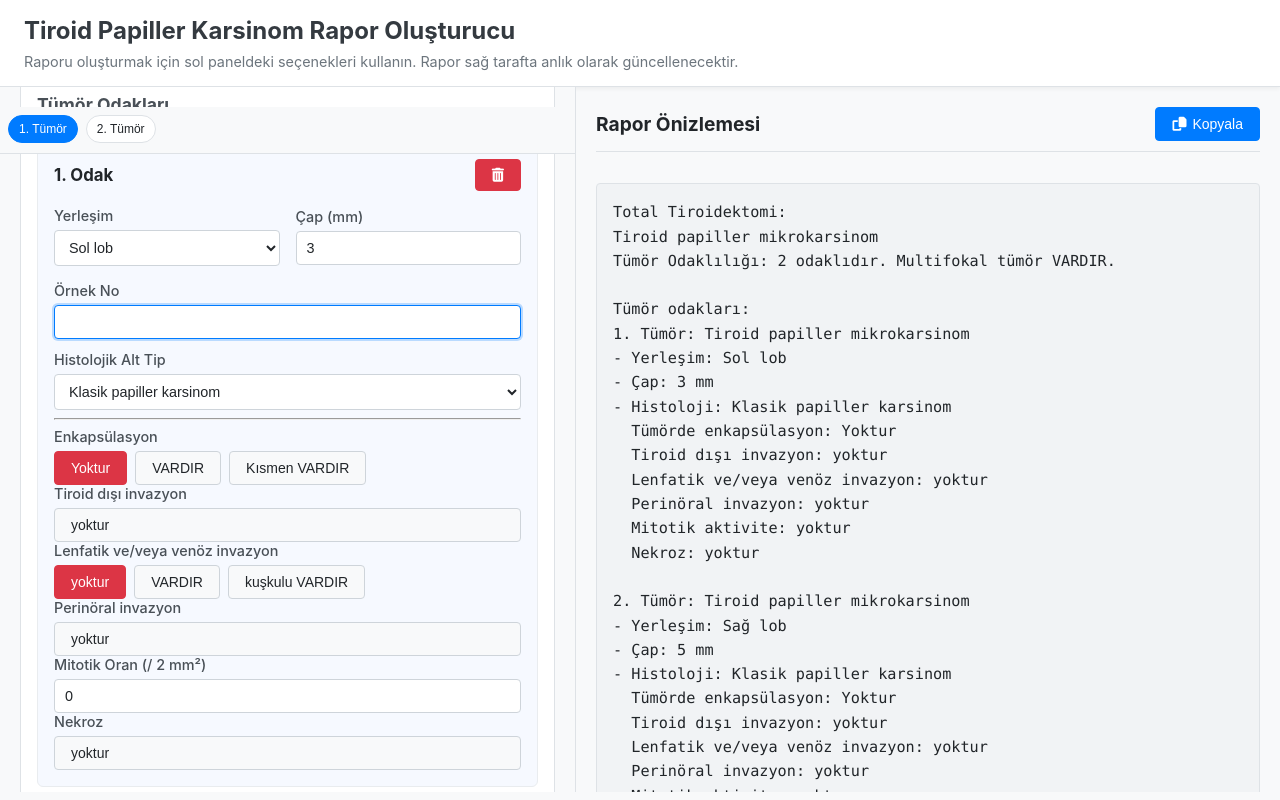
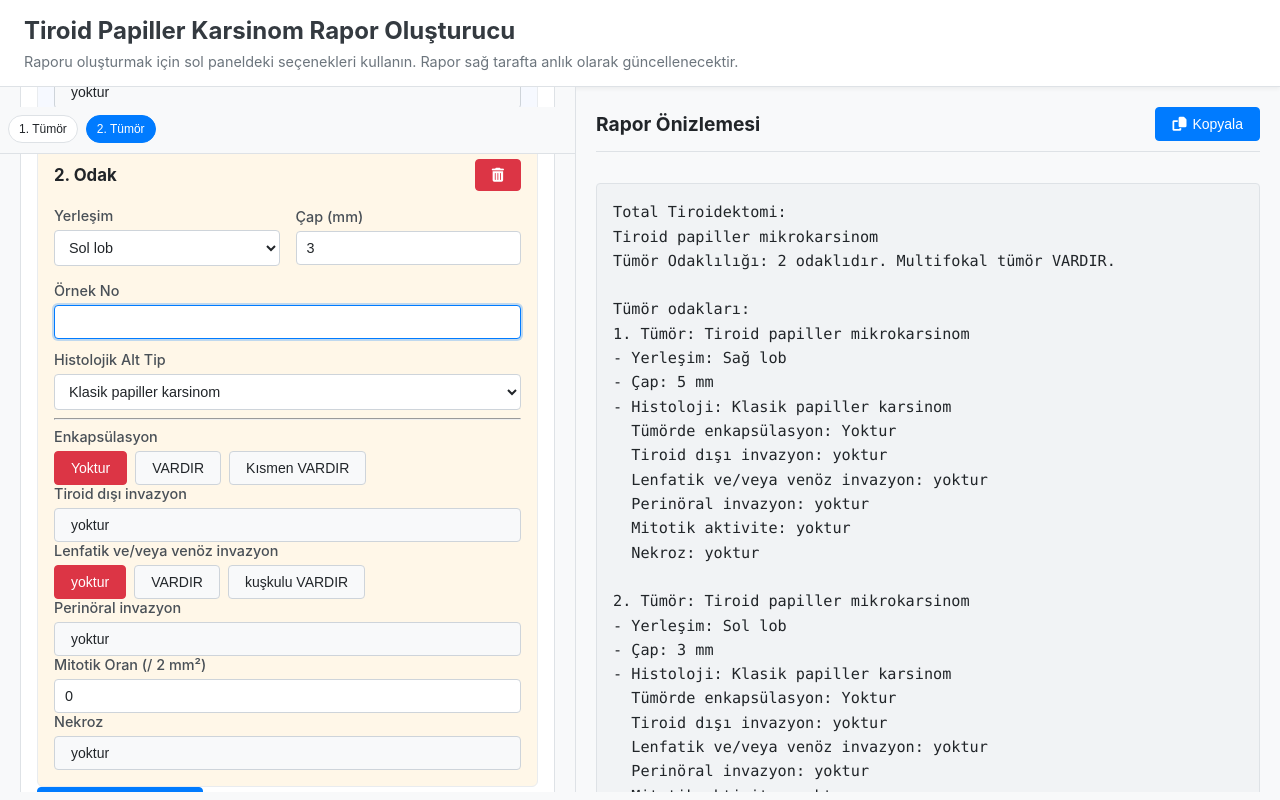
Before and after one commit to metinciris/Tiroid-papiller-raporlama, a plain HTML site: page index.html in a window 1280 px wide. Both pictures are taken after a click on the button "Tümör Odağı Ekle". Drawn offline with Linux system fonts and the light colour scheme.

Commit message:
Update index.html
“Tümör Odağı Ekle” ile yeni odak sona (3., 4., …) eklenir ama sol panel otomatik o karta kayar ve üst bardaki ilgili kutu aktif olur. “Örnek No” boş başlar. Alternatif zemin rengi sürer.

```diff
--- a/index.html
+++ b/index.html
@@ -1,17 +1,18 @@
 <!doctype html>
 <html lang="tr">
   <head>
-    <meta charset="UTF-8" />
-    <meta name="viewport" content="width=device-width, initial-scale=1.0" />
+    <meta charset="UTF-8"/>
+    <meta name="viewport" content="width=device-width, initial-scale=1.0"/>
     <title>Tiroid Papiller Karsinom Rapor Oluşturucu</title>
-    <link rel="stylesheet" href="https://cdnjs.cloudflare.com/ajax/libs/font-awesome/6.4.0/css/all.min.css" />
+    <link rel="stylesheet" href="https://cdnjs.cloudflare.com/ajax/libs/font-awesome/6.4.0/css/all.min.css"/>
     <style>
       :root{
         --background-color:#f8f9fa; --panel-background:#ffffff; --text-color:#212529;
         --primary-color:#007bff; --primary-hover-color:#0056b3; --border-color:#dee2e6;
         --input-background:#ffffff; --button-background:#f8f9fa; --button-hover-background:#e2e6ea;
-        --danger-color:#dc3545; --danger-hover-color:#c82333; --font-family:-apple-system,BlinkMacSystemFont,'Segoe UI',Roboto,'Helvetica Neue',Arial,sans-serif;
+        --danger-color:#dc3545; --danger-hover-color:#c82333;
         --focus-a:#f6f9ff; --focus-b:#fff7e8;
+        --font-family:-apple-system,BlinkMacSystemFont,'Segoe UI',Roboto,'Helvetica Neue',Arial,sans-serif;
       }
       *{box-sizing:border-box}
       body{margin:0;background:var(--background-color);color:var(--text-color);font-family:var(--font-family)}
@@ -25,14 +26,14 @@
       #report-container{width:55%;display:flex;flex-direction:column}
       .report-header{display:flex;justify-content:space-between;align-items:center;margin-bottom:16px;padding-bottom:10px;border-bottom:1px solid var(--border-color)}
       .report-header h2{margin:0;font-size:1.2em}
-      #report-preview{flex-grow:1;background:#f1f3f5;color:var(--text-color);border-radius:4px;padding:16px;font-family:'SFMono-Regular',Consolas,'Liberation Mono',Menlo,Courier,monospace;font-size:.95em;line-height:1.6;white-space:pre-wrap;word-wrap:break-word;border:1px solid var(--border-color)}
+      #report-preview{flex-grow:1;background:#f1f3f5;border:1px solid var(--border-color);border-radius:4px;padding:16px;font-family:'SFMono-Regular',Consolas,'Liberation Mono',Menlo,Courier,monospace;font-size:.95em;line-height:1.6;white-space:pre-wrap}
       .control-group{margin-bottom:24px;padding:16px;border:1px solid var(--border-color);border-radius:8px;background:var(--panel-background)}
       .control-group h3{margin:0 0 16px 0;font-size:1.1em;color:#495057;padding-bottom:10px;border-bottom:1px solid var(--border-color)}
       .form-row{display:flex;flex-wrap:wrap;gap:16px;margin-bottom:12px;align-items:center}
       .form-field{flex:1;min-width:150px;display:flex;flex-direction:column}
       .form-field.small{min-width:100px;flex:.5}
       .form-field label{margin-bottom:6px;font-size:.9em;color:#495057;font-weight:500}
-      input[type='text'],input[type='number'],select,textarea{width:100%;background:var(--input-background);color:var(--text-color);border:1px solid #ced4da;padding:8px 10px;border-radius:4px;font-size:.9em;transition:border-color .2s,box-shadow .2s}
+      input[type="text"],input[type="number"],select,textarea{width:100%;background:var(--input-background);color:var(--text-color);border:1px solid #ced4da;padding:8px 10px;border-radius:4px;font-size:.9em;transition:border-color .2s,box-shadow .2s}
       input:focus,select:focus,textarea:focus{outline:none;border-color:var(--primary-color);box-shadow:0 0 0 2px rgba(0,123,255,.25)}
       button{background:var(--button-background);color:var(--text-color);border:1px solid #ced4da;padding:8px 16px;border-radius:4px;cursor:pointer;font-size:14px;transition:background-color .2s,border-color .2s;display:inline-flex;align-items:center;gap:6px}
       button:hover{background:var(--button-hover-background);border-color:#adb5bd}
@@ -43,15 +44,15 @@
       .toggle-buttons{display:flex;flex-wrap:wrap;gap:8px}
       .toggle-btn{background:var(--button-background);border:1px solid #ced4da}
       .toggle-btn.active{background:var(--danger-color);border-color:var(--danger-color);color:#fff}
-      .tumor-focus{border:1px solid #e9ecef;padding:16px;margin-top:16px;border-radius:6px;position:relative}
+      .tumor-focus{border:1px solid #e9ecef;padding:16px;margin-top:16px;border-radius:6px}
       .tumor-focus.focus-a{background:var(--focus-a)} .tumor-focus.focus-b{background:var(--focus-b)}
       .tumor-focus-header{display:flex;justify-content:space-between;align-items:center;margin-bottom:16px}
       .tumor-focus-header h4{margin:0;font-size:1.05em}
       .checkbox-group{display:flex;flex-direction:column;gap:8px}
       .checkbox-wrapper{display:flex;align-items:center;gap:8px}
-      .checkbox-wrapper input[type='checkbox']{width:16px;height:16px}
-      .checkbox-wrapper label{margin:0;font-weight:normal;color:var(--text-color)}
-      /* Sticky üst bar ve sekmeler */
+      .checkbox-wrapper input[type="checkbox"]{width:16px;height:16px}
+      .checkbox-wrapper label{margin:0}
+      /* Sticky üst bar */
       .topbar{position:sticky;top:0;z-index:5;background:#f8f9fa;padding:8px 8px 10px;border-bottom:1px solid var(--border-color);margin:-20px -20px 12px -20px}
       .tumor-tabs{display:flex;flex-wrap:wrap;gap:8px}
       .tumor-tab{border:1px solid var(--border-color);padding:6px 10px;border-radius:999px;background:#fff;font-size:12px;cursor:pointer}
@@ -73,9 +74,7 @@
         <div id="report-container" class="panel">
           <div class="report-header">
             <h2>Rapor Önizlemesi</h2>
-            <button id="copy-report-btn" title="Raporu Kopyala">
-              <i class="fa-solid fa-copy"></i> Kopyala
-            </button>
+            <button id="copy-report-btn" title="Raporu Kopyala"><i class="fa-solid fa-copy"></i> Kopyala</button>
           </div>
           <pre id="report-preview"></pre>
         </div>
@@ -83,7 +82,7 @@
     </div>
 
     <script>
-      // --- STATE ---
+      // ------------ STATE ------------
       let state = {
         specimenType: 'Total Tiroidektomi',
         tumors: [{
@@ -104,7 +103,8 @@
         globalFindings: { surgicalMargins: false },
         lymphNodes: [],
         backgroundThyroid: ['Nodüler guatr'],
-        freeNote: ''
+        freeNote: '',
+        activeTumorId: 1
       };
 
       const HISTOLOGIC_SUBTYPES = [
@@ -115,12 +115,12 @@
         'Nodüler guatr','Fokal lenfositik tiroidit','Yaygın lenfositik tiroidit','Hashimoto tiroiditi','Kolloidden zengin'
       ];
 
-      // --- DOM ---
+      // ------------ DOM ------------
       const controlsPanel = document.getElementById('controls-panel');
       const reportPreview = document.getElementById('report-preview');
       const copyReportBtn = document.getElementById('copy-report-btn');
 
-      // --- UTILS ---
+      // ------------ UTILS ------------
       function createElement(tag, opts){
         const el = document.createElement(tag);
         if (opts && 'className' in opts) el.className = opts.className;
@@ -129,22 +129,31 @@
         if (opts && 'id' in opts) el.id = opts.id;
         return el;
       }
-
       function topbarHeight(){
         const tb = document.querySelector('.topbar');
         return tb ? tb.offsetHeight : 0;
       }
-
       function scrollChildToTop(container, child){
         if (!container || !child) return;
         const cTop = container.getBoundingClientRect().top;
         const offset = child.getBoundingClientRect().top - cTop + container.scrollTop - (topbarHeight() + 8);
         container.scrollTo({ top: Math.max(0, offset), behavior: 'smooth' });
       }
+      // fazla boş satırları regex kullanmadan sadeleştir
+      function collapseTripleNewlines(text){
+        while (text.indexOf('\n\n\n') !== -1) text = text.replace('\n\n\n','\n\n');
+        return text;
+      }
+      // güvenli kaydır + chip vurgula
+      function scrollToTumorIdEnsure(id){
+        const card = document.getElementById('tumor-card-' + id);
+        if (!card) return;
+        setActiveChip(id);
+        scrollChildToTop(controlsPanel, card);
+      }
 
       let scrollListenerAttached = false;
       let scrollRAF = null;
-
       function getNearestTumorIdToTop(){
         const cTop = controlsPanel.getBoundingClientRect().top + topbarHeight() + 8;
         let bestId = state.tumors.length ? state.tumors[0].id : null;
@@ -157,15 +166,14 @@
         });
         return bestId;
       }
-
       function setActiveChip(id){
         const wrap = document.getElementById('tumor-tabs-global');
         if (!wrap) return;
         Array.from(wrap.querySelectorAll('.tumor-tab')).forEach(btn => {
           btn.classList.toggle('active', String(btn.dataset.tid) === String(id));
         });
+        state.activeTumorId = id;
       }
-
       function attachScrollListenerOnce(){
         if (scrollListenerAttached) return;
         scrollListenerAttached = true;
@@ -179,7 +187,7 @@
         });
       }
 
-      // --- CONTROLS RENDER ---
+      // ------------ RENDER CONTROLS ------------
       function renderControls(){
         controlsPanel.innerHTML = '';
 
@@ -187,12 +195,16 @@
         const topbar = createElement('div', { className: 'topbar' });
         const tabsWrap = createElement('div', { className: 'tumor-tabs', id: 'tumor-tabs-global' });
         state.tumors.forEach((t, i) => {
-          const tab = createElement('button', { className: 'tumor-tab', textContent: (i + 1) + '. Tümör' });
+          const tab = createElement('button', {
+            className: 'tumor-tab' + (state.activeTumorId === t.id ? ' active' : ''),
+            textContent: (i + 1) + '. Tümör'
+          });
           tab.dataset.tid = String(t.id);
           tab.addEventListener('click', () => {
+            state.activeTumorId = t.id;
+            setActiveChip(t.id);
             const card = document.getElementById('tumor-card-' + t.id);
             scrollChildToTop(controlsPanel, card);
-            setActiveChip(t.id);
           });
           tabsWrap.appendChild(tab);
         });
@@ -219,20 +231,25 @@
         const addTumorBtn = createElement('button', { className:'primary', innerHTML:'<i class="fa-solid fa-plus"></i> Tümör Odağı Ekle' });
         addTumorBtn.addEventListener('click', () => {
           const newId = Date.now();
-          state.tumors.unshift({
+          // YENİ: sona ekle (3., 4., ... olarak kalsın)
+          state.tumors.push({
             id:newId, location:'Sol lob', size:3, sample:'',
             subtypes:['Klasik papiller karsinom'], encapsulation:'Yoktur',
             extrathyroidalExtension:false, lvInvasion:'yoktur',
             lymphaticInvasion:false, angioinvasion:false,
             perineuralInvasion:false, mitoticActivity:'0', necrosis:false
           });
-          render();
-          const newCard = document.getElementById('tumor-card-' + newId);
-          scrollChildToTop(controlsPanel, newCard);
-          setActiveChip(newId);
+          state.activeTumorId = newId;   // yeni eklenen aktif
+
+          render(); // DOM'u tazele
+
+          // DOM yerleşsin → yeni karta kaydır + chip'i aktif tut
           requestAnimationFrame(() => {
-            const sampleEl = document.getElementById('tumor-sample-' + newId);
-            if (sampleEl) sampleEl.focus();
+            requestAnimationFrame(() => {
+              scrollToTumorIdEnsure(newId);
+              const sampleEl = document.getElementById('tumor-sample-' + newId);
+              if (sampleEl) sampleEl.focus();
+            });
           });
         });
         tumorsGroup.appendChild(addTumorBtn);
@@ -266,9 +283,8 @@
         backgroundGroup.appendChild(backgroundCheckboxes);
         controlsPanel.appendChild(backgroundGroup);
 
-        // Başlangıç aktif sekme
-        const firstActive = getNearestTumorIdToTop();
-        if (firstActive != null) setActiveChip(firstActive);
+        // yalnızca activeTumorId'ye göre chip'i vurgula
+        if (state.activeTumorId != null) setActiveChip(state.activeTumorId);
       }
 
       function createTumorFocusControl(tumor, index){
@@ -283,6 +299,9 @@
         removeBtn.addEventListener('click', () => {
           if (state.tumors.length > 1){
             state.tumors.splice(index, 1);
+            if (!state.tumors.find(t => t.id === state.activeTumorId)) {
+              state.activeTumorId = state.tumors[0].id;
+            }
             render();
           }
         });
@@ -345,7 +364,7 @@
         return container;
       }
 
-      // --- COMPONENTS ---
+      // ------------ COMPONENTS ------------
       function createControlGroup(title){
         const g = createElement('div', { className:'control-group' });
         g.appendChild(createElement('h3', { textContent:title }));
@@ -385,7 +404,7 @@
       function createBooleanToggle(label,value,onChange,trueText='VARDIR',falseText='yoktur'){
         const c = createElement('div', { className:'form-field' });
         c.appendChild(createElement('label', { textContent:label }));
-        const btn = createElement('button', { className:'toggle-btn ' + (value ? 'active' : ''), textContent: value ? trueText : falseText });
+        const btn = createElement('button', { className:'toggle-btn ' + (value ? 'active' : ''), textContent: (value ? trueText : falseText) });
         btn.addEventListener('click', () => onChange(!value));
         c.appendChild(btn);
         return c;
@@ -423,9 +442,10 @@
         return c;
       }
 
-      // --- REPORT ---
+      // ------------ REPORT ------------
       function getTumorDiagnosisName(size){ return size > 10 ? 'Tiroid papiller karsinom' : 'Tiroid papiller mikrokarsinom'; }
-      function generateFindingsText(t, indent=''){
+      function generateFindingsText(t, indent){
+        indent = indent || '';
         let text = '';
         text += indent + 'Tümörde enkapsülasyon: ' + t.encapsulation + '\n';
         text += indent + 'Tiroid dışı invazyon: ' + (t.extrathyroidalExtension ? 'VARDIR' : 'yoktur') + '\n';
@@ -443,24 +463,24 @@
       }
       function generateReportText(){
         let report = '';
-        const { specimenType, tumors, globalFindings, lymphNodes, backgroundThyroid } = state;
-        report += specimenType + ':\n';
-        const maxSize = tumors.length ? Math.max(...tumors.map(t => t.size)) : 0;
+        const s = state;
+        report += s.specimenType + ':\n';
+        const maxSize = s.tumors.length ? Math.max.apply(null, s.tumors.map(t => t.size)) : 0;
         const mainDx = getTumorDiagnosisName(maxSize);
         report += mainDx + '\n';
-        if (state.freeNote && state.freeNote.trim()) report += state.freeNote.trim() + '\n';
+        if (s.freeNote && s.freeNote.trim()) report += s.freeNote.trim() + '\n';
 
-        if (tumors.length === 1){
-          const t = tumors[0];
+        if (s.tumors.length === 1){
+          const t = s.tumors[0];
           if (t.location) report += 'Tümör ' + t.location + ' yerleşimlidir.\n';
           report += 'Tümör çapı ' + t.size + ' mm\n';
           if (t.subtypes.length) report += 'Tümör ' + t.subtypes.join(' ve ') + ' histolojisindedir.\n';
           if (t.sample) report += 'Örnek No: ' + t.sample + '\n';
           report += '\n' + generateFindingsText(t);
         } else {
-          report += 'Tümör Odaklılığı: ' + tumors.length + ' odaklıdır. Multifokal tümör VARDIR.\n\n';
+          report += 'Tümör Odaklılığı: ' + s.tumors.length + ' odaklıdır. Multifokal tümör VARDIR.\n\n';
           report += 'Tümör odakları:\n';
-          tumors.forEach((t,i) => {
+          s.tumors.forEach((t,i) => {
             const dx = getTumorDiagnosisName(t.size);
             report += (i+1) + '. Tümör: ' + dx + '\n';
             report += '- Yerleşim: ' + t.location + '\n';
@@ -471,10 +491,10 @@
             report += '\n';
           });
         }
-        report += '\nCerrahi sınırlarda tümör: ' + (globalFindings.surgicalMargins ? 'VARDIR' : 'yoktur') + '\n';
-        if (lymphNodes.length){
+        report += '\nCerrahi sınırlarda tümör: ' + (s.globalFindings.surgicalMargins ? 'VARDIR' : 'yoktur') + '\n';
+        if (s.lymphNodes.length){
           report += '\n';
-          lymphNodes.forEach(ln => {
+          s.lymphNodes.forEach(ln => {
             if (ln.metastatic > 0){
               report += (ln.location ? ln.location + ' komşuluğunda ' : '') + ln.total + ' lenf nodunun ' + ln.metastatic + '\'inde metastaz VARDIR (' + ln.metastatic + '/' + ln.total + '). ';
             } else {
@@ -483,11 +503,11 @@
             report += 'Perikapsüler invazyon ' + (ln.pericapsularInvasion ? 'VARDIR' : 'yoktur') + '.\n';
           });
         }
-        if (backgroundThyroid.length) report += '\nTümör dışı tiroid: ' + backgroundThyroid.join(', ') + '\n';
-        return report.trim().replace(/\n\n\n/g, '\n\n');
+        if (s.backgroundThyroid.length) report += '\nTümör dışı tiroid: ' + s.backgroundThyroid.join(', ') + '\n';
+        return collapseTripleNewlines(report.trim());
       }
 
-      // --- MAIN ---
+      // ------------ MAIN ------------
       function renderReport(){ reportPreview.textContent = generateReportText(); }
       function render(){ renderControls(); attachScrollListenerOnce(); renderReport(); }
 
@@ -496,12 +516,11 @@
         if (!txt) return;
         navigator.clipboard.writeText(txt).then(() => {
           copyReportBtn.innerHTML = '<i class="fa-solid fa-check"></i> Kopyalandı!';
-          setTimeout(() => { copyReportBtn.innerHTML = '<i class="fa-solid fa-copy"></i> Kopyala'; }, 2000);
+          setTimeout(() => { copyReportBtn.innerHTML = '<i class="fa-solid fa-copy"></i> Kopyala'; }, 1600);
         }, () => { alert('Rapor kopyalanamadı.'); });
       }
       copyReportBtn.addEventListener('click', copyReport);
 
-      // İlk çizim
       render();
     </script>
   </body>
```
